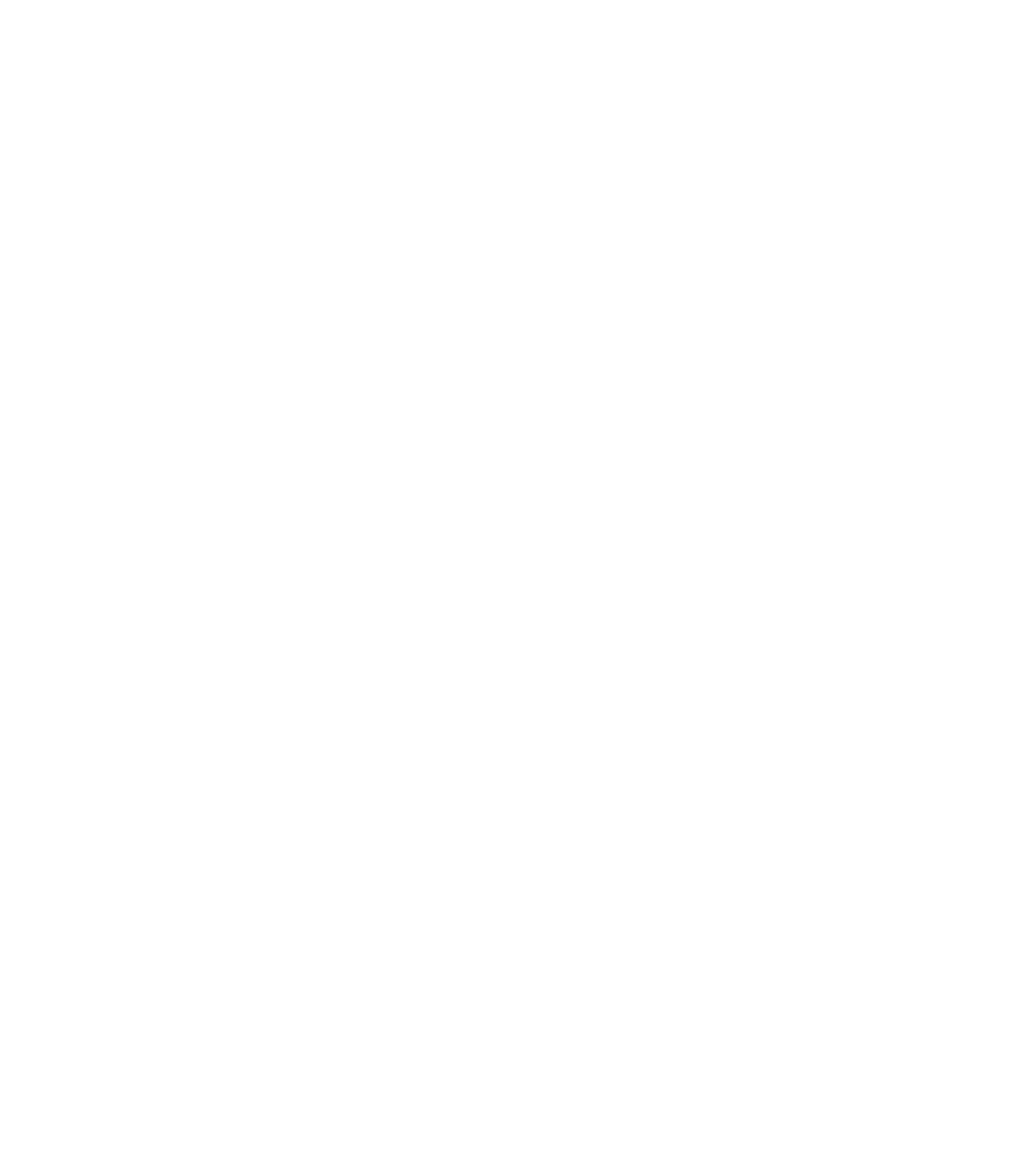
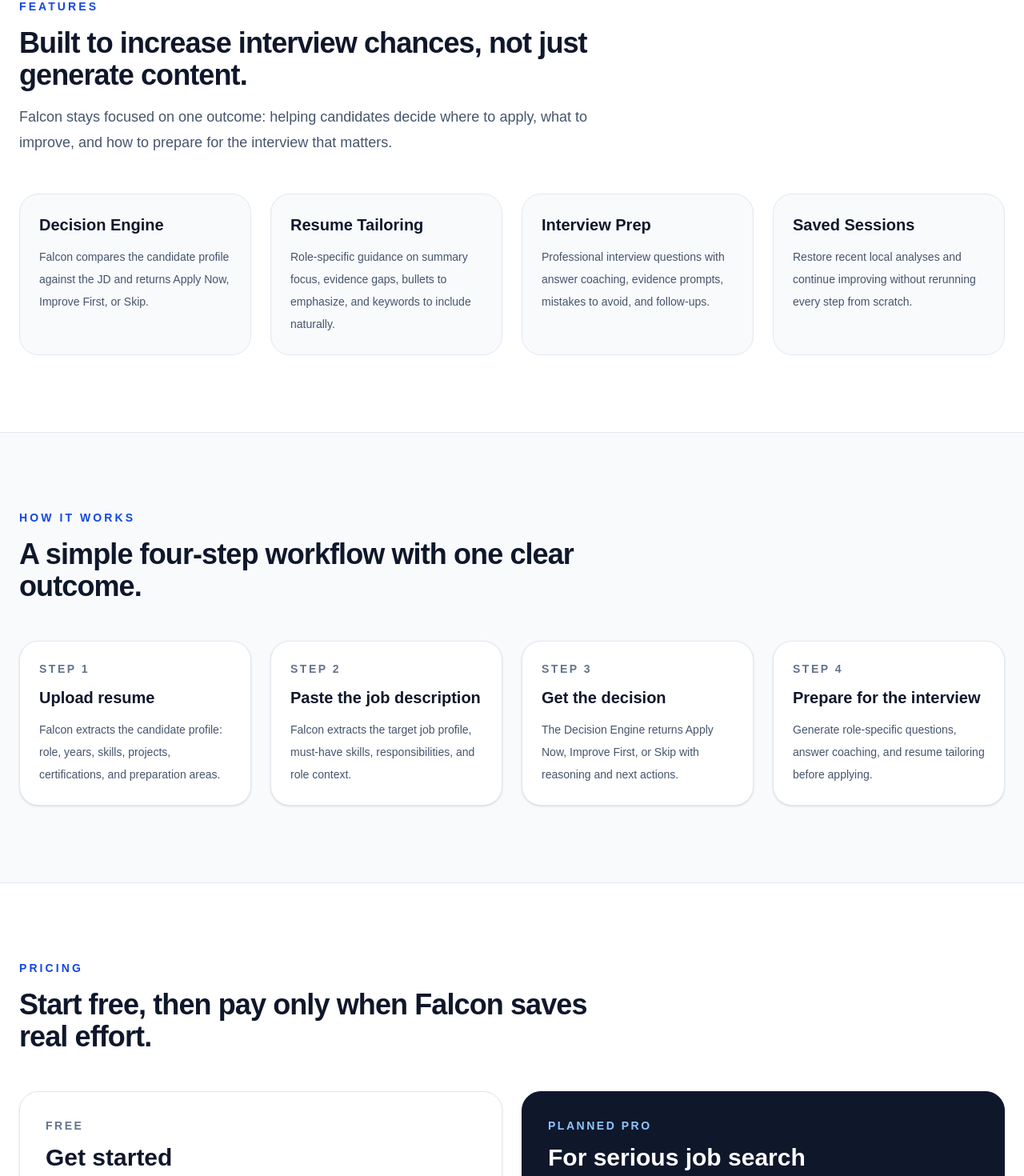
Before and after one commit to sachinrajdev/falcon, a Next.js app: page / in a window 1280 px wide. Shown: the part 1320-2790 px from the top of the page at 80% size. Before the commit the page ends 1222 px from the top, so only its background shows below. Built offline with nearby package versions, Linux system fonts and the light colour scheme.

Commit message:
feat: wire Falcon landing page navigation

```diff
--- a/app/page.tsx
+++ b/app/page.tsx
@@ -2,7 +2,7 @@
 
 export default function Home() {
   return (
-    <main className="min-h-screen bg-white text-slate-900">
+    <main className="min-h-screen scroll-smooth bg-white text-slate-900">
       {/* Navbar */}
       <header className="border-b border-slate-200">
         <div className="mx-auto flex h-16 max-w-7xl items-center justify-between px-6">
@@ -17,10 +17,10 @@
           </div>
 
           <nav className="hidden items-center gap-8 text-sm font-medium md:flex">
-            <a href="#">Features</a>
-            <a href="#">How it Works</a>
-            <a href="#">Pricing</a>
-            <a href="#">Blog</a>
+            <a href="#features" className="transition hover:text-blue-700">Features</a>
+            <a href="#how-it-works" className="transition hover:text-blue-700">How it Works</a>
+            <a href="#pricing" className="transition hover:text-blue-700">Pricing</a>
+            <a href="#blog" className="transition hover:text-blue-700">Blog</a>
           </nav>
 
           <Link
@@ -58,14 +58,17 @@
             Start Free
           </Link>
 
-          <button className="rounded-xl border border-slate-300 px-8 py-4 font-semibold hover:bg-slate-100">
+          <a
+            href="#demo"
+            className="rounded-xl border border-slate-300 px-8 py-4 font-semibold transition hover:bg-slate-100"
+          >
             Watch Demo
-          </button>
+          </a>
         </div>
       </section>
 
       {/* Dashboard Preview */}
-      <section className="mx-auto max-w-7xl px-6 pb-24">
+      <section id="demo" className="mx-auto max-w-7xl px-6 pb-24 scroll-mt-24">
         <div className="overflow-hidden rounded-3xl border border-slate-200 bg-white shadow-2xl">
 
           <div className="border-b border-slate-200 bg-slate-50 px-6 py-4">
@@ -137,6 +140,158 @@
         </div>
       </section>
 
+      <section id="features" className="mx-auto max-w-7xl scroll-mt-24 px-6 py-24">
+        <div className="max-w-3xl">
+          <p className="text-sm font-semibold uppercase tracking-[0.22em] text-blue-700">
+            Features
+          </p>
+          <h2 className="mt-4 text-4xl font-bold tracking-tight">
+            Built to increase interview chances, not just generate content.
+          </h2>
+          <p className="mt-4 text-lg leading-8 text-slate-600">
+            Falcon stays focused on one outcome: helping candidates decide where to apply, what to improve, and how to prepare for the interview that matters.
+          </p>
+        </div>
+
+        <div className="mt-12 grid gap-6 md:grid-cols-2 xl:grid-cols-4">
+          <div className="rounded-3xl border border-slate-200 bg-slate-50 p-6">
+            <h3 className="text-xl font-bold">Decision Engine</h3>
+            <p className="mt-3 text-sm leading-7 text-slate-600">
+              Falcon compares the candidate profile against the JD and returns Apply Now, Improve First, or Skip.
+            </p>
+          </div>
+          <div className="rounded-3xl border border-slate-200 bg-slate-50 p-6">
+            <h3 className="text-xl font-bold">Resume Tailoring</h3>
+            <p className="mt-3 text-sm leading-7 text-slate-600">
+              Role-specific guidance on summary focus, evidence gaps, bullets to emphasize, and keywords to include naturally.
+            </p>
+          </div>
+          <div className="rounded-3xl border border-slate-200 bg-slate-50 p-6">
+            <h3 className="text-xl font-bold">Interview Prep</h3>
+            <p className="mt-3 text-sm leading-7 text-slate-600">
+              Professional interview questions with answer coaching, evidence prompts, mistakes to avoid, and follow-ups.
+            </p>
+          </div>
+          <div className="rounded-3xl border border-slate-200 bg-slate-50 p-6">
+            <h3 className="text-xl font-bold">Saved Sessions</h3>
+            <p className="mt-3 text-sm leading-7 text-slate-600">
+              Restore recent local analyses and continue improving without rerunning every step from scratch.
+            </p>
+          </div>
+        </div>
+      </section>
+
+      <section id="how-it-works" className="border-y border-slate-200 bg-slate-50 py-24 scroll-mt-24">
+        <div className="mx-auto max-w-7xl px-6">
+          <div className="max-w-3xl">
+            <p className="text-sm font-semibold uppercase tracking-[0.22em] text-blue-700">
+              How It Works
+            </p>
+            <h2 className="mt-4 text-4xl font-bold tracking-tight">
+              A simple four-step workflow with one clear outcome.
+            </h2>
+          </div>
+
+          <div className="mt-12 grid gap-6 md:grid-cols-2 xl:grid-cols-4">
+            <div className="rounded-3xl border border-slate-200 bg-white p-6 shadow-sm">
+              <p className="text-sm font-semibold uppercase tracking-[0.18em] text-slate-500">Step 1</p>
+              <h3 className="mt-3 text-xl font-bold">Upload resume</h3>
+              <p className="mt-3 text-sm leading-7 text-slate-600">Falcon extracts the candidate profile: role, years, skills, projects, certifications, and preparation areas.</p>
+            </div>
+            <div className="rounded-3xl border border-slate-200 bg-white p-6 shadow-sm">
+              <p className="text-sm font-semibold uppercase tracking-[0.18em] text-slate-500">Step 2</p>
+              <h3 className="mt-3 text-xl font-bold">Paste the job description</h3>
+              <p className="mt-3 text-sm leading-7 text-slate-600">Falcon extracts the target job profile, must-have skills, responsibilities, and role context.</p>
+            </div>
+            <div className="rounded-3xl border border-slate-200 bg-white p-6 shadow-sm">
+              <p className="text-sm font-semibold uppercase tracking-[0.18em] text-slate-500">Step 3</p>
+              <h3 className="mt-3 text-xl font-bold">Get the decision</h3>
+              <p className="mt-3 text-sm leading-7 text-slate-600">The Decision Engine returns Apply Now, Improve First, or Skip with reasoning and next actions.</p>
+            </div>
+            <div className="rounded-3xl border border-slate-200 bg-white p-6 shadow-sm">
+              <p className="text-sm font-semibold uppercase tracking-[0.18em] text-slate-500">Step 4</p>
+              <h3 className="mt-3 text-xl font-bold">Prepare for the interview</h3>
+              <p className="mt-3 text-sm leading-7 text-slate-600">Generate role-specific questions, answer coaching, and resume tailoring before applying.</p>
+            </div>
+          </div>
+        </div>
+      </section>
+
+      <section id="pricing" className="mx-auto max-w-7xl scroll-mt-24 px-6 py-24">
+        <div className="max-w-3xl">
+          <p className="text-sm font-semibold uppercase tracking-[0.22em] text-blue-700">
+            Pricing
+          </p>
+          <h2 className="mt-4 text-4xl font-bold tracking-tight">
+            Start free, then pay only when Falcon saves real effort.
+          </h2>
+        </div>
+
+        <div className="mt-12 grid gap-6 md:grid-cols-2">
+          <div className="rounded-3xl border border-slate-200 bg-white p-8 shadow-sm">
+            <p className="text-sm font-semibold uppercase tracking-[0.18em] text-slate-500">Free</p>
+            <h3 className="mt-3 text-3xl font-bold">Get started</h3>
+            <p className="mt-4 text-sm leading-7 text-slate-600">
+              Upload a resume, analyze a job description, and see how Falcon decides what to do next.
+            </p>
+            <ul className="mt-6 space-y-3 text-sm text-slate-700">
+              <li>• Resume profile extraction</li>
+              <li>• Job fit decision</li>
+              <li>• Basic interview prep</li>
+            </ul>
+          </div>
+          <div className="rounded-3xl border border-slate-900 bg-slate-900 p-8 text-white shadow-sm">
+            <p className="text-sm font-semibold uppercase tracking-[0.18em] text-blue-300">Planned Pro</p>
+            <h3 className="mt-3 text-3xl font-bold">For serious job search</h3>
+            <p className="mt-4 text-sm leading-7 text-slate-300">
+              Save role history, track improvement over time, unlock deeper tailoring, and prepare faster for interviews that matter.
+            </p>
+            <ul className="mt-6 space-y-3 text-sm text-slate-200">
+              <li>• Persistent dashboard</li>
+              <li>• Advanced answer coaching</li>
+              <li>• Deeper resume targeting</li>
+            </ul>
+          </div>
+        </div>
+      </section>
+
+      <section id="blog" className="border-t border-slate-200 bg-slate-50 py-24 scroll-mt-24">
+        <div className="mx-auto max-w-7xl px-6">
+          <div className="max-w-3xl">
+            <p className="text-sm font-semibold uppercase tracking-[0.22em] text-blue-700">
+              Blog
+            </p>
+            <h2 className="mt-4 text-4xl font-bold tracking-tight">
+              Product thinking and job-search strategy, not generic career fluff.
+            </h2>
+          </div>
+
+          <div className="mt-12 grid gap-6 md:grid-cols-3">
+            <article className="rounded-3xl border border-slate-200 bg-white p-6 shadow-sm">
+              <p className="text-sm font-semibold uppercase tracking-[0.18em] text-slate-500">Product Note</p>
+              <h3 className="mt-3 text-xl font-bold">Why Falcon uses Apply Now, Improve First, or Skip</h3>
+              <p className="mt-3 text-sm leading-7 text-slate-600">
+                The real problem is application triage, not another generic resume score.
+              </p>
+            </article>
+            <article className="rounded-3xl border border-slate-200 bg-white p-6 shadow-sm">
+              <p className="text-sm font-semibold uppercase tracking-[0.18em] text-slate-500">Interview Prep</p>
+              <h3 className="mt-3 text-xl font-bold">How to use JD-specific mock questions properly</h3>
+              <p className="mt-3 text-sm leading-7 text-slate-600">
+                Good prep is not memorizing answers. It is matching evidence to the role.
+              </p>
+            </article>
+            <article className="rounded-3xl border border-slate-200 bg-white p-6 shadow-sm">
+              <p className="text-sm font-semibold uppercase tracking-[0.18em] text-slate-500">Resume Strategy</p>
+              <h3 className="mt-3 text-xl font-bold">What to tailor on a resume before applying</h3>
+              <p className="mt-3 text-sm leading-7 text-slate-600">
+                Focus on evidence, keywords in context, and the right experience signals for the target job.
+              </p>
+            </article>
+          </div>
+        </div>
+      </section>
+
     </main>
   );
 }
```
